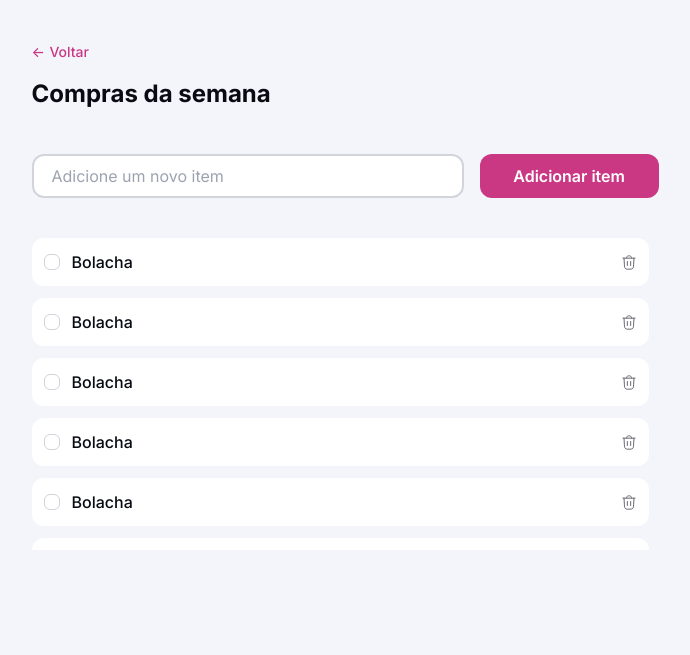
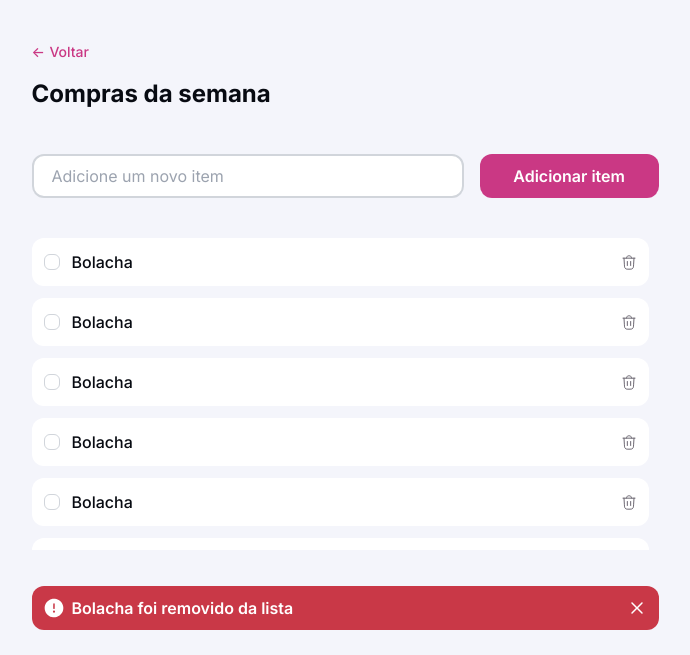
Before and after one commit to eduardonobrega/formacao-fullstack, a plain HTML site: page shopping-list/index.html in a window 1280 px wide. Shown: the part 87-742 px from the top of the page, without its empty margins (295-985 px from the left). Drawn offline with Linux system fonts and the light colour scheme.

Commit message:
fix layout

```diff
--- a/shopping-list/index.html
+++ b/shopping-list/index.html
@@ -479,7 +479,7 @@
             </ul>
         </main>
 
-        <div class="alert hide">
+        <div class="alert">
             <div>
                 <img src="./assets/alert.svg" alt="alerta" />
                 <span>Bolacha foi removido da lista</span>
--- a/shopping-list/styles/app.css
+++ b/shopping-list/styles/app.css
@@ -1,16 +1,9 @@
-body {
-    height: 100vh;
-    display: flex;
-    flex-direction: column;
-    overflow: hidden;
-}
-
 header {
     display: flex;
     justify-content: center;
     align-items: center;
 
-    margin: 2.5rem 0 6.2rem;
+    padding: 2.5rem 0 6.2rem;
 }
 
 main {
--- a/shopping-list/styles/global.css
+++ b/shopping-list/styles/global.css
@@ -60,6 +60,7 @@ textarea {
 body {
     background-color: var(--bg-primary);
     min-height: 100vh;
+    padding-bottom: 2rem;
 }
 
 a {
@@ -70,3 +71,10 @@ a {
 ul[role="list"] {
     list-style: none;
 }
+
+@media (max-height: 700px) {
+    :root {
+        font-size: 50%;
+    }
+
+}
```
